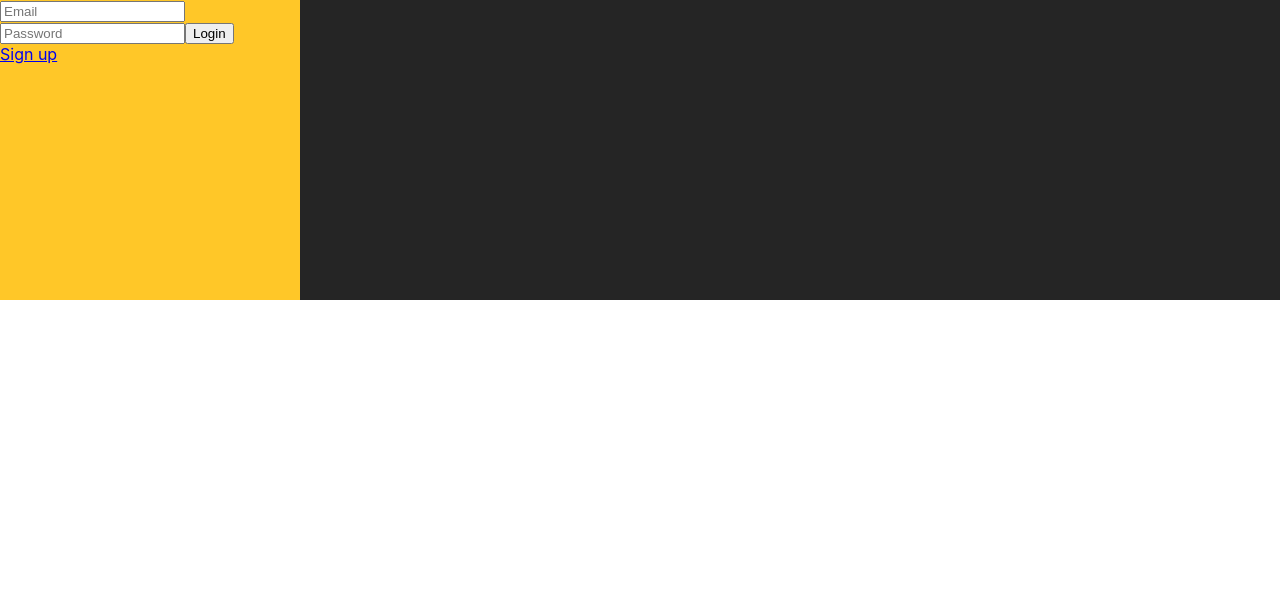
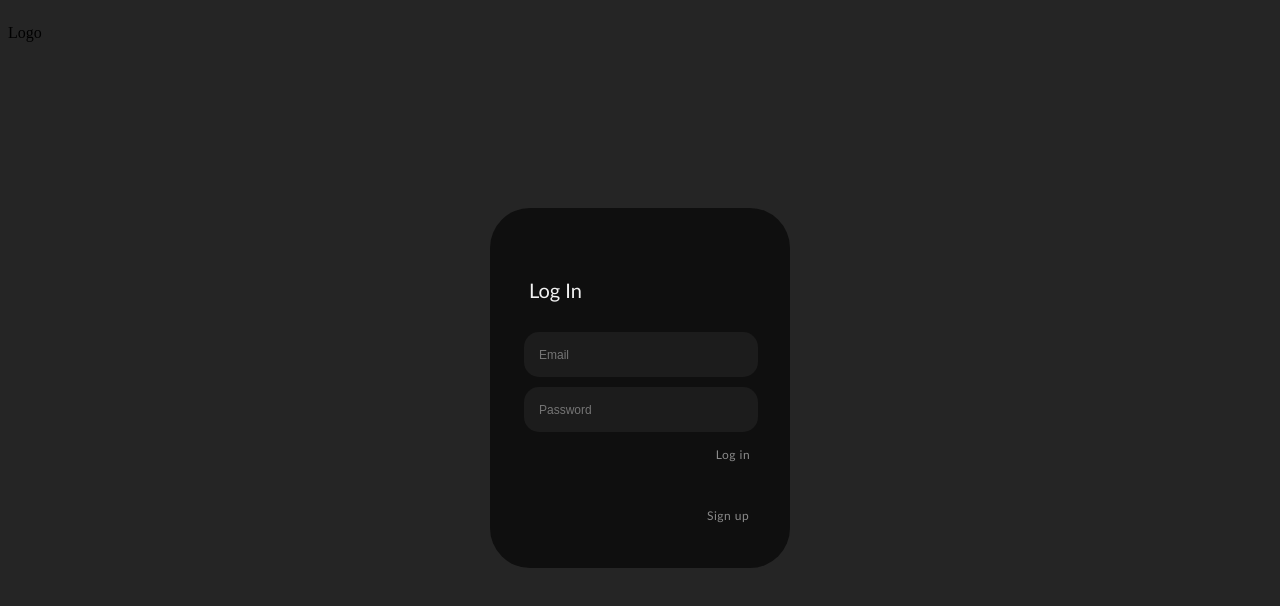
Before and after one commit to cyoojin513/Travel-Log, a React (Create React App) app in the folder client/: page / in a window 1280 px wide. Shown: the top 606 px of the page. Built offline with nearby package versions, Linux system fonts and the light colour scheme; no server answers.

Commit message:
Styling_1

```diff
--- a/client/src/App.js
+++ b/client/src/App.js
@@ -11,7 +11,7 @@ import PostPhotos from './Components/PostPhotos';
 import Movie from 'Components/Movie';
 import EditFilm from 'Components/EditFilm';
 // Styling
-import { AppContainer } from './Styles/App.style'
+import { AppContainer, SecondRow } from './Styles/App.style'
 
 function App() {
 
@@ -58,6 +58,7 @@ function App() {
   return (
     <AppContainer>
       <NavBar currentUser={currentUser} updateUser={updateUser}/>
+      <SecondRow>
         <Switch>
           <Route path='/user/:id'>
             <UserPage slideshows={slideshows}/>
@@ -92,6 +93,7 @@ function App() {
             <Login updateUser={updateUser} />
           </Route>
         </Switch>
+      </SecondRow>
     </AppContainer>
   );
 }
--- a/client/src/Components/Login.js
+++ b/client/src/Components/Login.js
@@ -45,8 +45,9 @@ function Login({updateUser}) {
   return (
     <div>
       <MainContainer>
-        <div className='thecard'>
+        <div className='card-grid'>
           <div className='login-form'>
+            <h2>Log In</h2>
             <form onSubmit={onSubmit}>
               <input
                 type='text'
@@ -62,10 +63,10 @@ function Login({updateUser}) {
                 value={password}
                 onChange={handleChange}
               />
-            <input type='submit' value='Login'/>
+              <input type='submit' value='Log in'/>
             </form>
             {errors? <div>{errors.map(error => error[1])}</div>:null}
-          <Link to={'/signup'} >Sign up</Link>
+            <Link to={'/signup'} className='signup-link'>Sign up</Link>
           </div>
         </div>
       </MainContainer>
--- a/client/src/Components/NavBar.js
+++ b/client/src/Components/NavBar.js
@@ -1,5 +1,7 @@
 import React from 'react'
 import { NavLink, useHistory } from 'react-router-dom'
+// Styling
+import { NavContainer } from '../Styles/Nav.style'
 
 function NavBar({ currentUser, updateUser }) {
 
@@ -14,11 +16,12 @@ function NavBar({ currentUser, updateUser }) {
   }
 
   return (
-    <div>
-       {currentUser ? <NavLink exact to = {`/user/${currentUser.id}`}>My Page</NavLink> : null}
-       {currentUser ? <NavLink exact to = "/newfilm">New Film</NavLink> : null}
-       {currentUser ? <a href="#" onClick={handleLogOut}>Sign Out</a> : null}
-    </div>
+    <NavContainer>
+      <p>Logo</p>
+      {currentUser ? <NavLink exact to = {`/user/${currentUser.id}`}>My Page</NavLink> : null}
+      {currentUser ? <NavLink exact to = "/newfilm">New Film</NavLink> : null}
+      {currentUser ? <a href="#" onClick={handleLogOut}>Sign Out</a> : null}
+  </NavContainer>
   )
 }
 
--- a/client/src/Components/Signup.js
+++ b/client/src/Components/Signup.js
@@ -51,8 +51,9 @@ function Signup({updateUser}) {
       <MainContainer>
         {/* <label id="toggle-label" for="toggle-1">I'm a toggle</label>
         <input type="checkbox" id="toggle-1"/> */}
-        <div className='thecard'>
+        <div className='card-grid'>
           <div className='signup-form'>
+            <h2>Sign Up</h2>
             <form onSubmit={onSubmit}>
               <input
                 type='text'
--- a/client/src/Styles/App.style.js
+++ b/client/src/Styles/App.style.js
@@ -1,6 +1,12 @@
 import styled from "styled-components"
 
 const AppContainer = styled.div`
-  background-color: #252525;
+  display: grid;
+  grid-template-rows: 50px 1fr;
 `
-export { AppContainer }
+
+const SecondRow = styled.div`
+  grid-row: 2;
+`
+
+export { AppContainer, SecondRow }
--- a/client/src/Styles/Login.style.js
+++ b/client/src/Styles/Login.style.js
@@ -1,64 +1,82 @@
 import styled from "styled-components"
 
 const MainContainer = styled.div`
-  position: relative;
-  width: 300px;
-  height: 300px;
+  display: grid;
+  grid-template-columns: auto 300px auto;
 
-  .thecard {
-    position: absolute;
+  .card-grid {
+    grid-column: 2;
+    display: grid;
+    /* position: absolute;
     width: 100%;
-    height: 100%;
-    transform-style: preserve-3d;
-    transition: all 0.5s ease;
+    height: 100%; */
+  }
+
+  .login-form {
+    margin-top: 150px;
+    width: 300px;
+    height: 360px;
+    background: #0F0F0F;
+    border-radius: 40px;
+  }
+
+  h2 {
+    font-family: "Gill Sans", sans-serif;;
+    font-size: 20px;
+    font-weight: 100;
+    color: #F1F1F1;
+    margin: 70px 0px 25px 39px;
+  }
+
+  input {
+    width: 230px;
+    height: 43px;
+    margin: 5px;
+    border: none;
+    border-radius: 15px;
+    background-color: #1C1C1C;
+    margin-left: 34px;
+  }
+
+  input::placeholder {
+    font-size: 12px;
+    padding-left: 13px;
+  }
+
+
+  input[type="submit"] {
+    width: 44px;
+    height: 18px;
+    background: none;
+    border: none;
+    padding: 0;
+    color: #8A8A8A;
+    font-family: "Gill Sans", sans-serif;
+    font-size: 12px;
+    font-weight: 100;
+    letter-spacing: 0.5px;
+    margin: 8px 0px 43px 221px;
+    cursor: pointer;
+  }
+
+  .signup-link {
+    color: #8A8A8A;
+    font-family: "Gill Sans", sans-serif;
+    font-size: 12px;
+    font-weight: 100;
+    letter-spacing: 0.5px;
+    margin-left: 217px;
+    margin-top: -30px;
+    text-decoration: none;
   }
 
   .signup-form {
-    position: absolute;
-    width:100%;
-    height: 100%;
-    backface-visibility: hidden;
-    background: #ffc728;
-    color: #333;
+    margin-top: 150px;
+    width: 300px;
+    height: 360px;
+    background: #0F0F0F;
+    border-radius: 40px;
   }
-
-  .login-form {
-    position: absolute;
-    width:100%;
-    height: 100%;
-    backface-visibility: hidden;
-    background: #ffc728;
-    color: #333;
-  }
-
-  /* .back {
-    position: absolute;
-    width:100%;
-    height: 100%;
-    backface-visibility: hidden;
-    background: gray;
-    color: #222;
-    transform: rotateY(180deg);
-  }
-
-  #toggle-1 {
-   position: absolute;
-   top: -9999px;
-   left: -9999px;
-  }
-
-  #toggle-label {
-    -webkit-appearance: push-button;
-    -moz-appearance: button;
-    display: inline-block;
-    margin: 60px 0 10px 0;
-    cursor: pointer;
-  }
-
-  #toggle-1:checked ~ div {
-    transform: rotateY(180deg);
-  } */
-
 `
 
 export { MainContainer }
--- /dev/null
+++ b/client/src/Styles/Nav.style.js
@@ -0,0 +1,18 @@
+import styled from "styled-components"
+
+const NavContainer = styled.div`
+  display: grid;
+  grid-template-columns: 80px 80px 80px 1fr;
+
+  a {
+    text-decoration: none;
+    padding-top: 15px;
+    margin-right: 20px;
+    text-align: right;
+    font-size: 13px;
+    font-family: 'Gill Sans', 'Gill Sans MT', Calibri, 'Trebuchet MS', sans-serif;
+    color: #B9B9B9;
+  }
+`
+
+export { NavContainer }
--- a/client/src/index.css
+++ b/client/src/index.css
@@ -1,13 +1,14 @@
 body {
-  margin: 0;
+  background-color: #252525;
+  /* margin: 0;
   font-family: -apple-system, BlinkMacSystemFont, 'Segoe UI', 'Roboto', 'Oxygen',
     'Ubuntu', 'Cantarell', 'Fira Sans', 'Droid Sans', 'Helvetica Neue',
     sans-serif;
   -webkit-font-smoothing: antialiased;
-  -moz-osx-font-smoothing: grayscale;
+  -moz-osx-font-smoothing: grayscale; */
 }
 
-code {
+/* code {
   font-family: source-code-pro, Menlo, Monaco, Consolas, 'Courier New',
     monospace;
-}
+} */
```
Also changed, not shown: 1 other file (tests, documents, lock files or other folders). Lines whose indentation alone changed are shown as unchanged.
